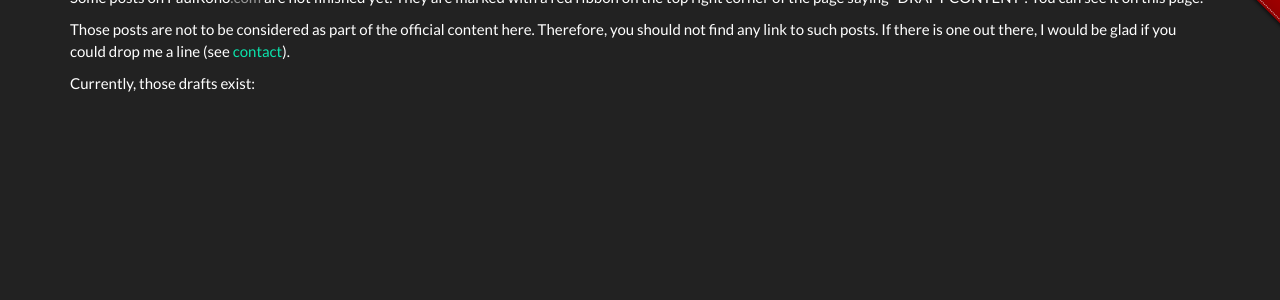
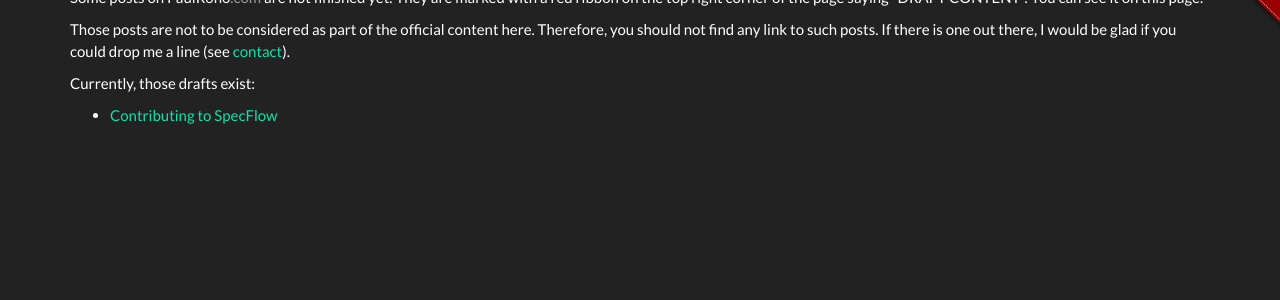
Before and after one commit to paulroho/paulroho.github.io, a Jekyll site: the page built from blog/draftcontent.html, in a window 1280 px wide and 1080 px high. Shown: the part 172-472 px from the top of the window. Built offline with Jekyll 4.4.1, drawn with Linux system fonts in a browser that asks for light colours; nearby versions of some CDN libraries.

Commit message:
post.layout == 'blogdraft' instead of post.draft in draftcontent.html as well

```diff
--- a/blog/draftcontent.html
+++ b/blog/draftcontent.html
@@ -7,7 +7,7 @@ layout: blogdraft
 		<p>Currently, those drafts exist:</p>
 	<ul>
 	  {% for post in site.posts %}
-		{% if post.draft %}
+		{% if post.layout == 'blogdraft' %}
 			<li>
 			  <a href="{{ post.url }}">{{ post.title }}</a>
 			</li>
```
